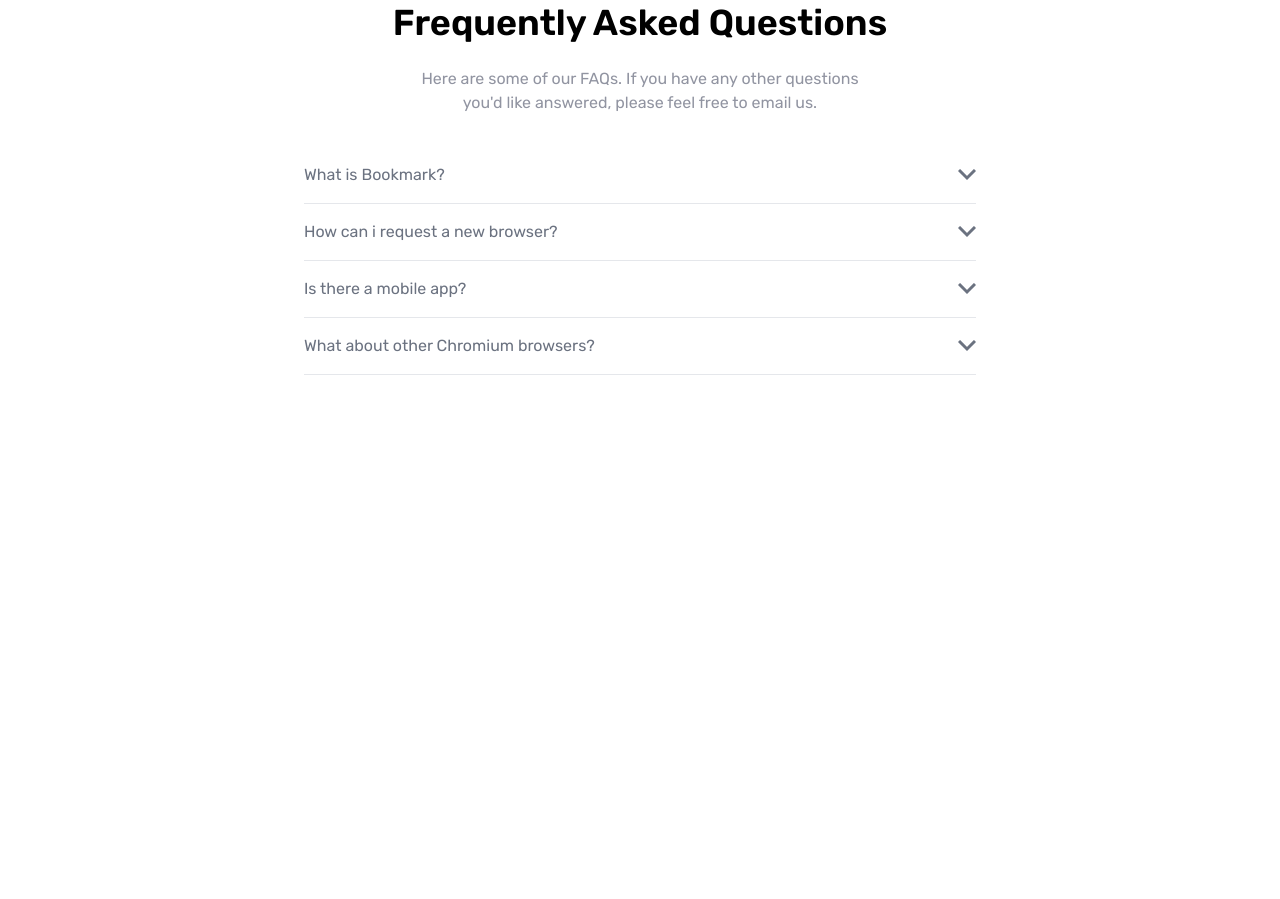
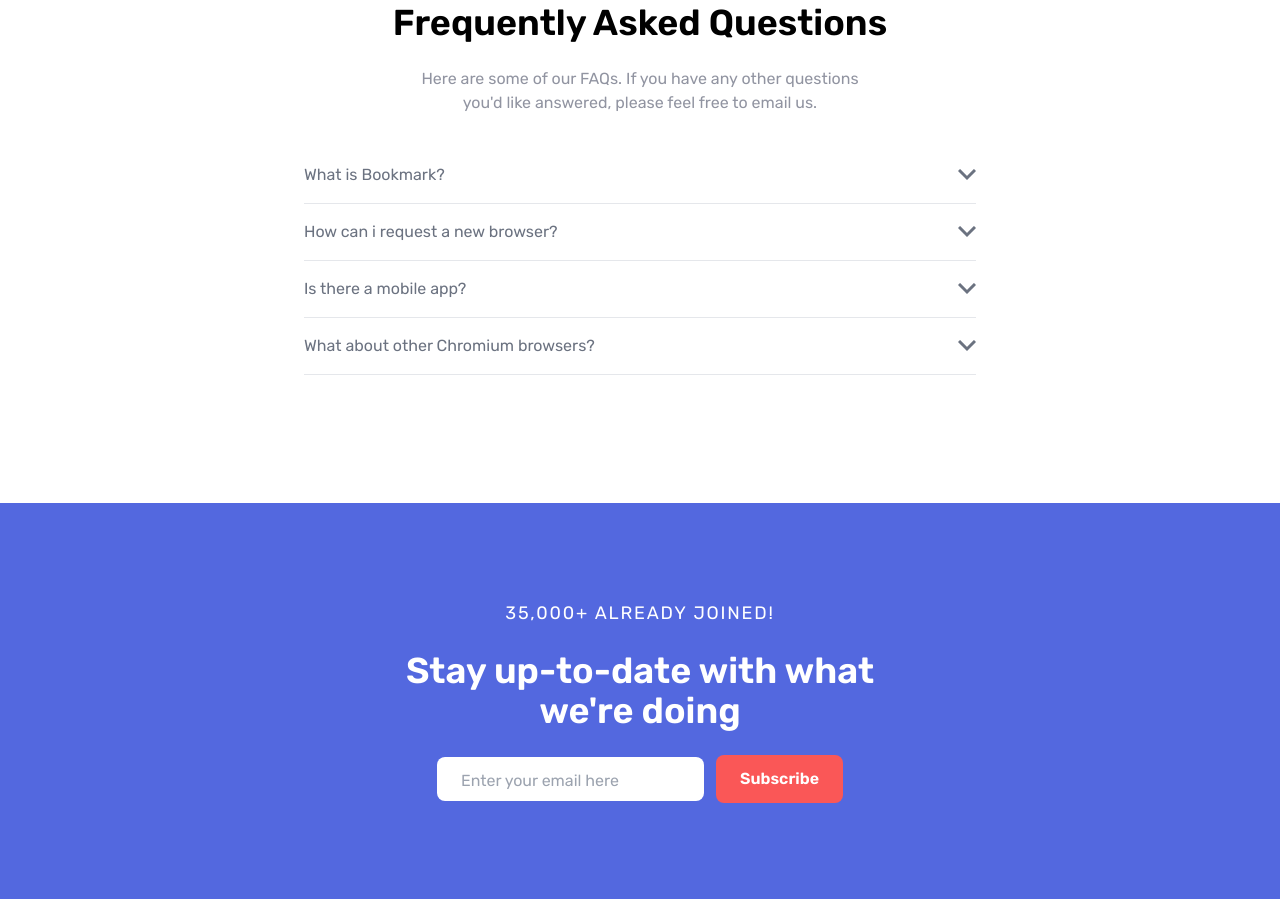
Before and after one commit to xDamneDx/traversy-bookmark, a website: page index.html in a window 1280 px wide. Shown: the part 2291-3190 px from the top of the page. Before the commit the page ends 2794 px from the top, so only its background shows below. Drawn offline with Linux system fonts and the light colour scheme.

Commit message:
add newsletter section

```diff
--- a/index.html
+++ b/index.html
@@ -524,5 +524,44 @@
         </div>
       </div>
     </section>
+
+    <!-- Newsletter Section -->
+    <section id="newsletter" class="bg-softBlue">
+      <!-- Main Container -->
+      <div class="max-w-lg py-24 mx-auto">
+        <p
+          class="mb-6 text-lg tracking-widest text-center text-white uppercase"
+        >
+          35,000+ Already Joined!
+        </p>
+        <h2
+          class="px-3 mb-6 text-3xl font-semibold text-center text-white md:text-4xl"
+        >
+          Stay up-to-date with what we're doing
+        </h2>
+
+        <!-- Form -->
+        <form
+          class="flex flex-col items-start justify-center max-w-2xl px-6 mx-auto space-y-6 text-base md:flex-row md:space-y-0 md:space-x-4 md:px-0"
+        >
+          <!-- Input & Button Container -->
+          <div
+            class="flex flex-col items-center justify-between mx-auto md:flex-row md:mx-0"
+          >
+            <input
+              type="text"
+              class="flex-1 px-6 pt-3 pb-2 mb-4 border-white rounded-lg border-1 focus:outline-none md:mr-3 md:mb-0"
+              placeholder="Enter your email here"
+            />
+
+            <input
+              type="submit"
+              class="inline-flex px-6 py-3 font-semibold text-center text-white duration-200 transform rounded-lg cursor-pointer focus:outline-none bg-softRed hover:opacity-90"
+              value="Subscribe"
+            />
+          </div>
+        </form>
+      </div>
+    </section>
   </body>
 </html>
```
Also changed, not shown: css/style.css.
